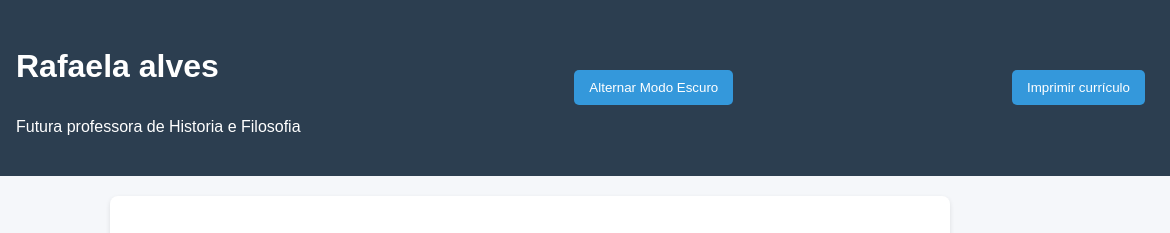
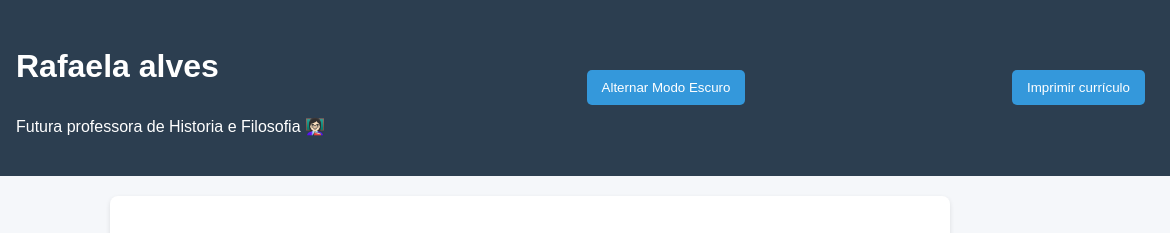
Before and after one commit to Rafaela-alves/Meu-curr-culo-, a plain HTML site: page index.html in a window 1280 px wide. Shown: the top 233 px of the page, 110-1280 px from the left. Drawn offline with Linux system fonts and the light colour scheme.

Commit message:
Add emoji to subtitle in index.html

```diff
--- a/index.html
+++ b/index.html
@@ -27,7 +27,7 @@
        <!-- Cabeçalho da página -->
       <h1>Rafaela alves</h1>
         <!-- Título principal (nome) -->
-      <p>Futura professora de Historia e Filosofia</p>
+      <p>Futura professora de Historia e Filosofia 👩🏻‍🏫</p>
        <!-- Subtítulo (cargo) -->
     </div>
   </div>
```
